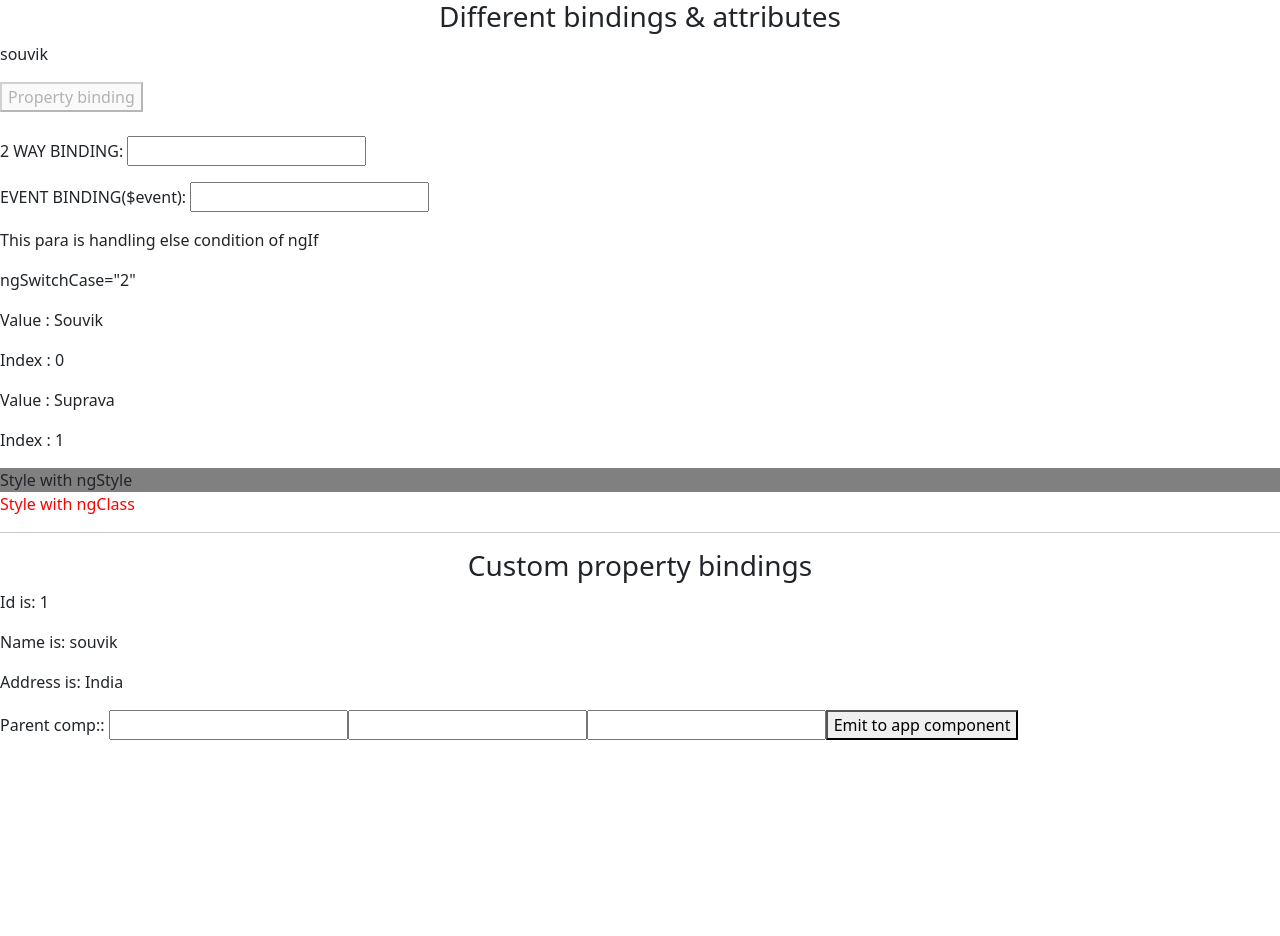
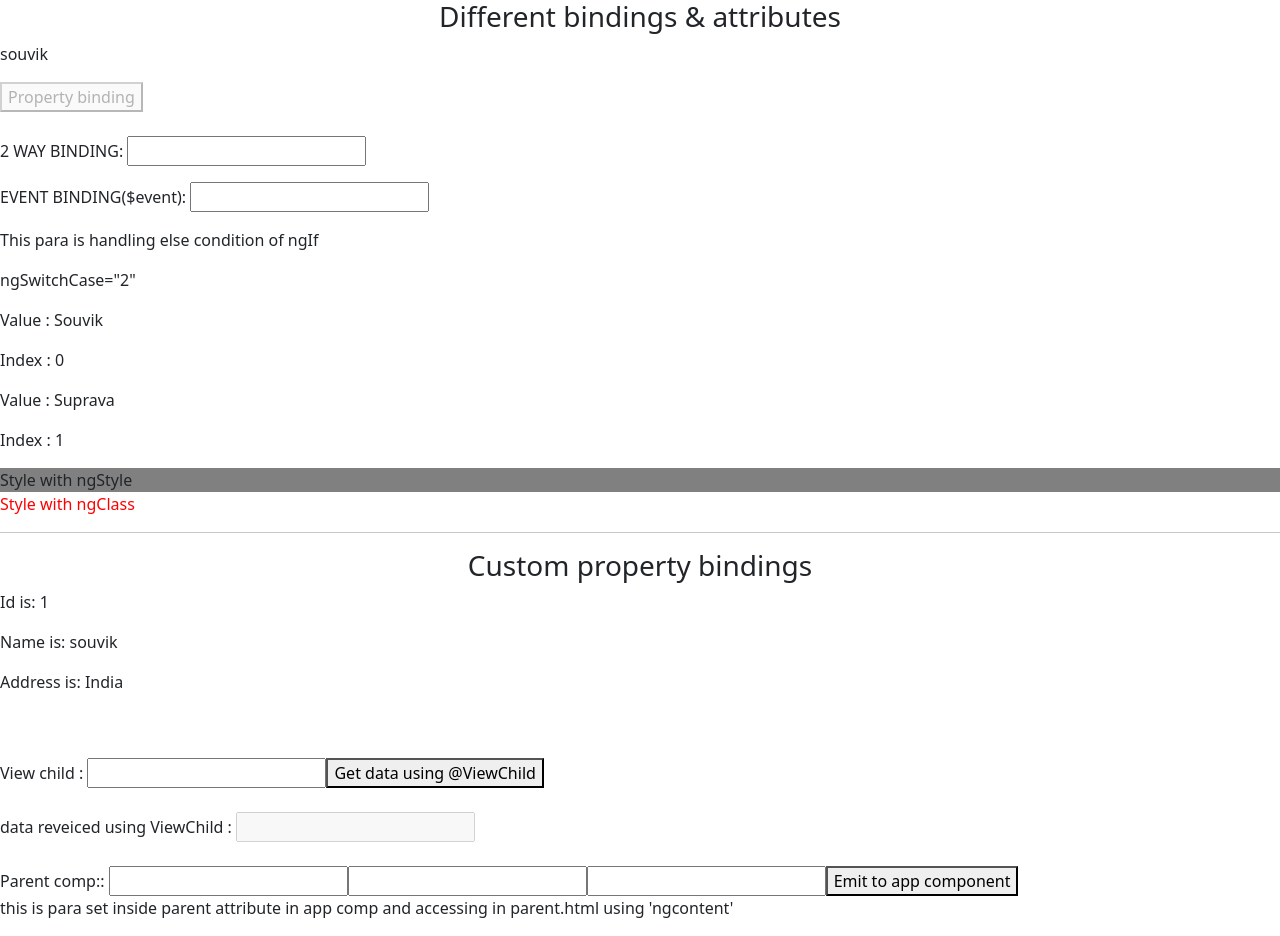
Before and after one commit to souviksardar1/angular.Medical-Shop-Management, an Angular app in the folder management/: page / in a window 1280 px wide. Before the commit the page ends 800 px from the top, so only its background shows below. Built offline with nearby package versions, Linux system fonts and the light colour scheme.

Commit message:
viewChild & viewcontent

```diff
--- a/management/src/app/app.component.html
+++ b/management/src/app/app.component.html
@@ -5,6 +5,9 @@
 
 <app-custom-property-binding-parent
 (userCreated) = "OnUserCreate($event)">
+
+<p>this is para set inside parent attribute in app comp and accessing in
+    parent.html using 'ngcontent'</p>
 </app-custom-property-binding-parent>
 
 <div *ngFor = "let x of userData">data from ParentComponent app comp
--- a/management/src/app/custom-property-binding-child/custom-property-binding-child.component.html
+++ b/management/src/app/custom-property-binding-child/custom-property-binding-child.component.html
@@ -3,3 +3,10 @@
 <p>Id is: {{inputProp.id}}</p>
 <p>Name is: {{inputProp.name}}</p>
 <p>Address is: {{inputProp.address}}</p>
+<br><br>
+View child : <input type = "text" #viewChild>
+
+<button (click) = "GetDataViewChild()">Get data using @ViewChild</button>
+<br><br>
+data reveiced using ViewChild : <input type="text" [(ngModel)]="data" [disabled] = true/>
+<br><br>
--- a/management/src/app/custom-property-binding-child/custom-property-binding-child.component.ts
+++ b/management/src/app/custom-property-binding-child/custom-property-binding-child.component.ts
@@ -1,10 +1,20 @@
-import { Component, EventEmitter, Input, Output } from '@angular/core';
+import { Component, ElementRef, Input, ViewChild } from '@angular/core';
 
 @Component({
   selector: 'app-custom-property-binding-child',
   templateUrl: './custom-property-binding-child.component.html',
   styleUrls: ['./custom-property-binding-child.component.css']
 })
-export class CustomPropertyBindingChildComponent {
+export class CustomPropertyBindingChildComponent{
+
+data : string = '';
+
 @Input() inputProp : {id: string, name: string, address: string}; //coming here from parent
+
+@ViewChild('viewChild', {static: true}) datausingViewChild : ElementRef;
+
+GetDataViewChild(){
+  this.data =  this.datausingViewChild.nativeElement.value;
+  console.log(this.datausingViewChild.nativeElement.value);
 }
+}
--- a/management/src/app/custom-property-binding-parent/custom-property-binding-parent.component.html
+++ b/management/src/app/custom-property-binding-parent/custom-property-binding-parent.component.html
@@ -3,3 +3,5 @@ Parent comp:: <input type="text" [(ngModel)] = "userId" />
 <input type="text" [(ngModel)] = "userDept" />
 
 <button (click)="CreateUserWithDetail()">Emit to app component</button>
+
+<ng-content></ng-content>
```
